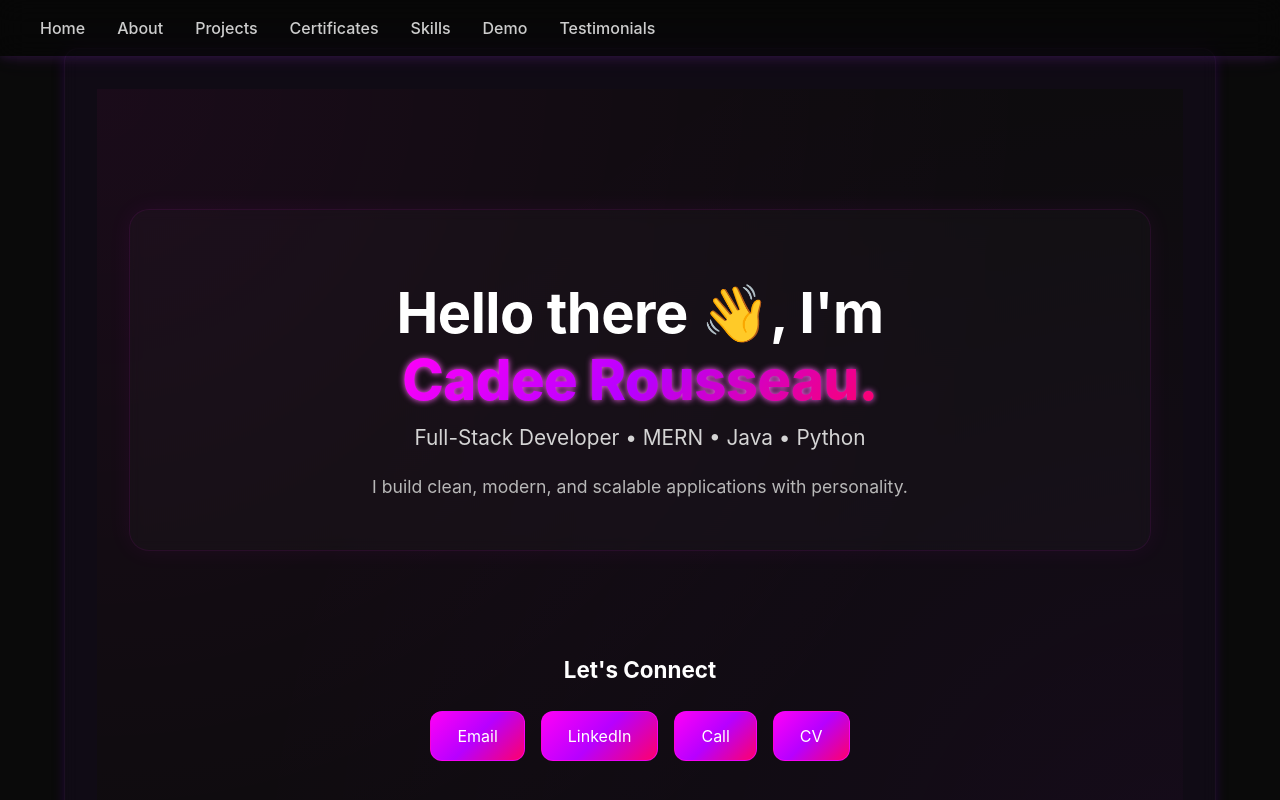
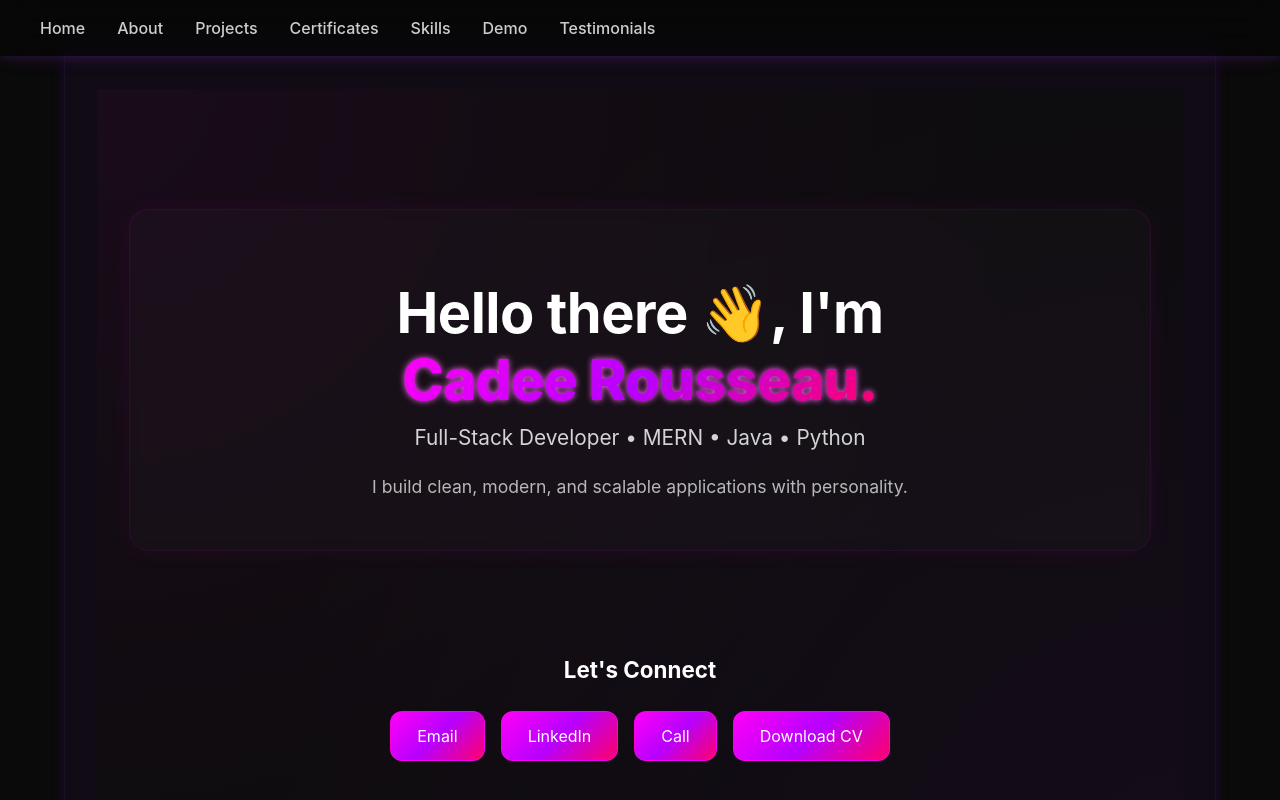
Before and after one commit to cadee247/final-portfolio, a React (Vite) app: page / in a window 1280 px wide. Shown: the top 800 px of the page. Built offline with nearby package versions, Linux system fonts and the light colour scheme.

Commit message:
Fix CV path and filename

```diff
--- a/src/components/Landingpage.jsx
+++ b/src/components/Landingpage.jsx
@@ -82,7 +82,7 @@ function Landingpage() {
   download="Cadee_Rousseau_Resume.pdf"
   className="cool-btn"
 >
-   CV
+  Download CV
 </a>
         </div>
       </div>
```
